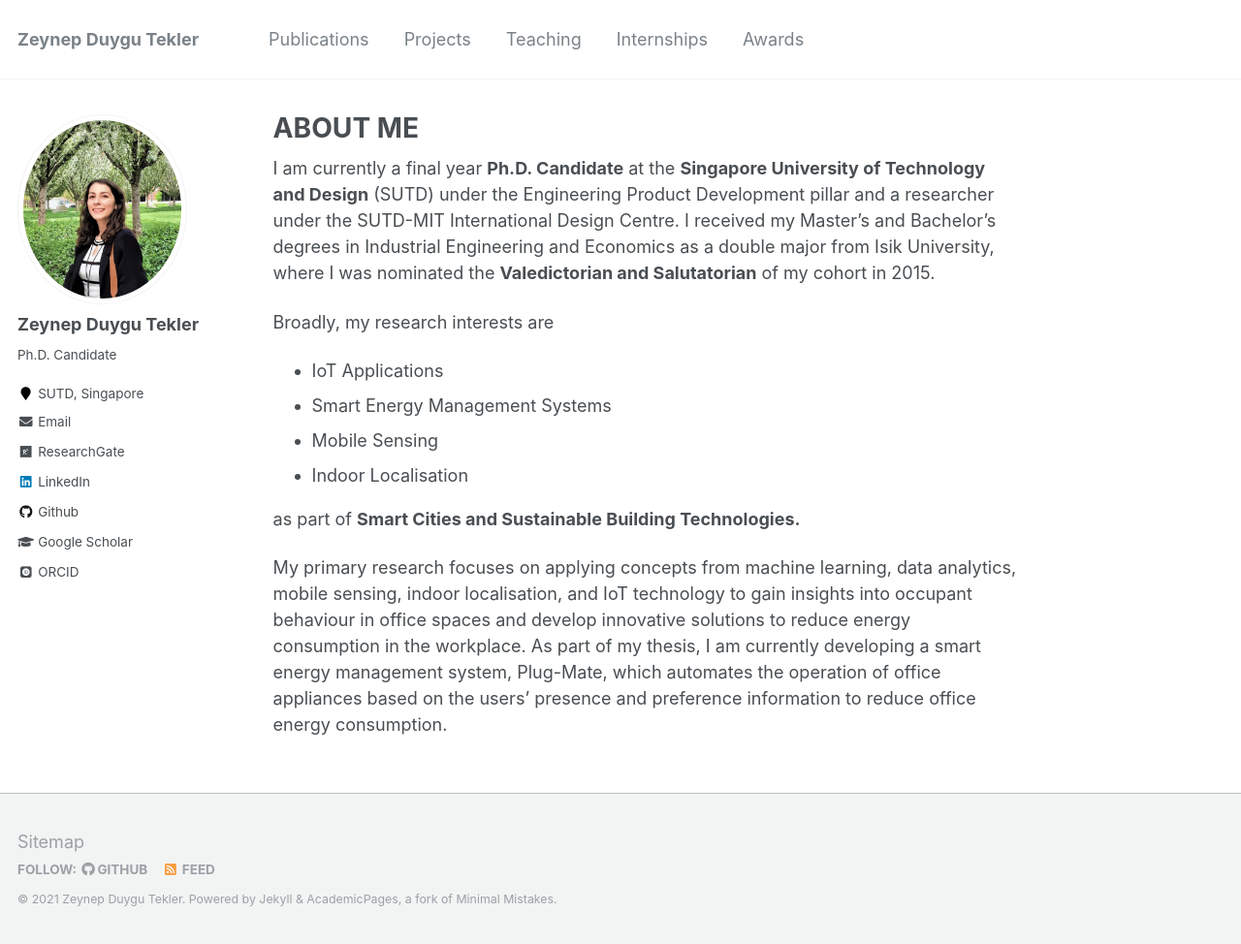
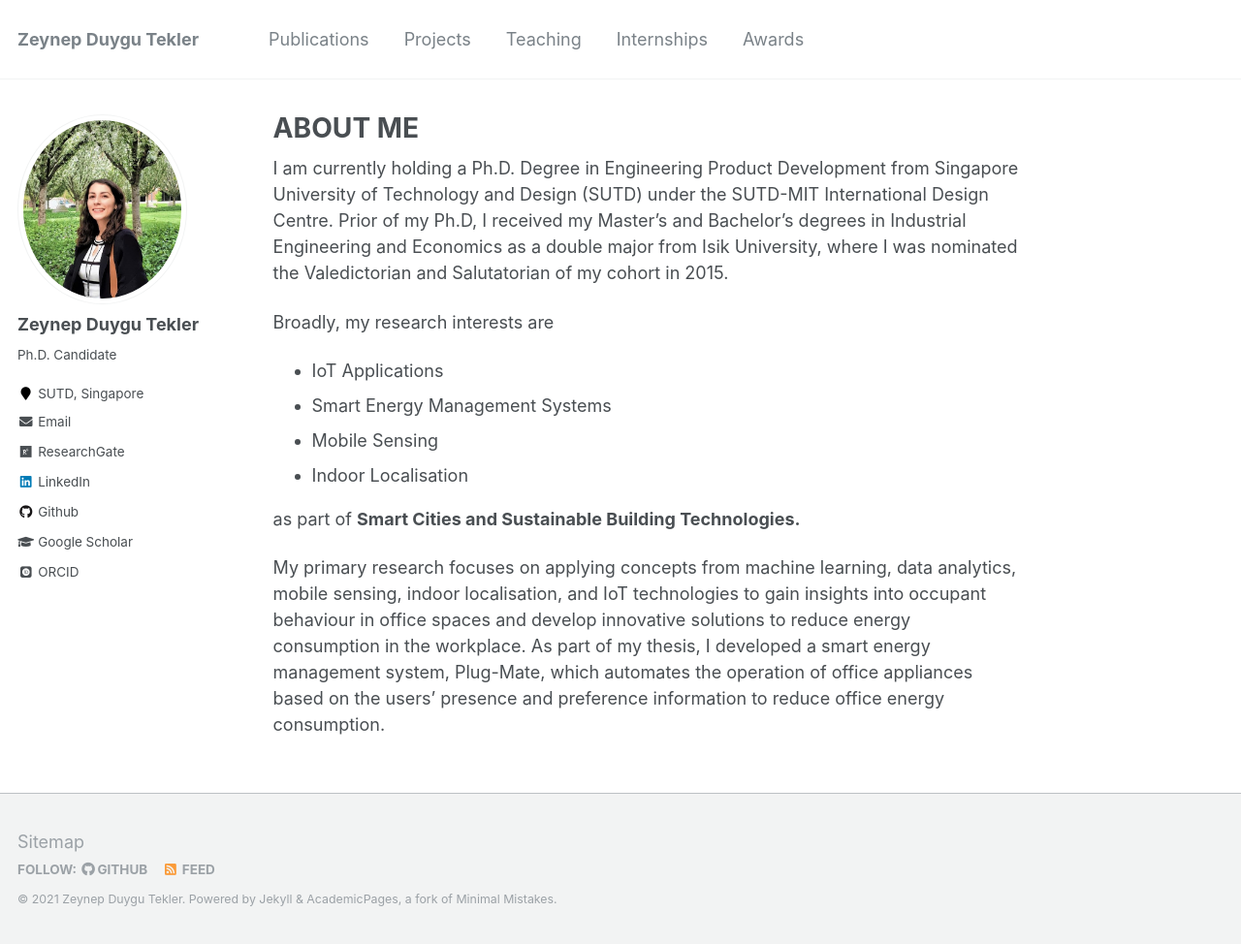
Before and after one commit to zeynepduygutekler/zeynepduygutekler.github.io, a Jekyll site: the page built from _pages/about.md, in a window 1280 px wide and 974 px high. Shown: the whole window at 97% size. Built offline with Jekyll 4.4.1, drawn with Linux system fonts in a browser that asks for light colours; some web fonts are replaced.

Commit message:
Latest changes added

```diff
--- a/_pages/about.md
+++ b/_pages/about.md
@@ -8,11 +8,10 @@ redirect_from:
   - /about.html
 ---
 
-I am currently a final year **Ph.D. Candidate** at the **Singapore University of Technology and Design** (SUTD)
-under the Engineering Product Development pillar and a researcher under the SUTD-MIT International
-Design Centre. I received my Master's and Bachelor's degrees in Industrial Engineering and Economics
-as a double major from Isik University, where I was nominated the **Valedictorian and Salutatorian**
-of my cohort in 2015.
+I am currently holding a Ph.D. Degree in Engineering Product Development from
+Singapore University of Technology and Design (SUTD) under the SUTD-MIT International Design Centre.
+Prior of my Ph.D, I received my Master's and Bachelor's degrees in Industrial Engineering and Economics
+as a double major from Isik University, where I was nominated the Valedictorian and Salutatorian of my cohort in 2015.
 
 Broadly, my research interests are
 * IoT Applications
@@ -23,8 +22,8 @@ Broadly, my research interests are
 as part of **Smart Cities and Sustainable Building Technologies.**
 
 My primary research focuses on applying concepts from machine learning,
-data analytics, mobile sensing, indoor localisation, and IoT technology to gain insights into
+data analytics, mobile sensing, indoor localisation, and IoT technologies to gain insights into
 occupant behaviour in office spaces and develop innovative solutions to reduce energy consumption in the workplace.
-As part of my thesis, I am currently developing a smart energy management system, Plug-Mate,
+As part of my thesis, I developed a smart energy management system, Plug-Mate,
 which automates the operation of office appliances based on the users' presence and preference information to
 reduce office energy consumption.
```
Also changed, not shown: _pages/projects.md (+2 -2 lines), _pages/publications.md (+9 -5 lines), 1 other file.
